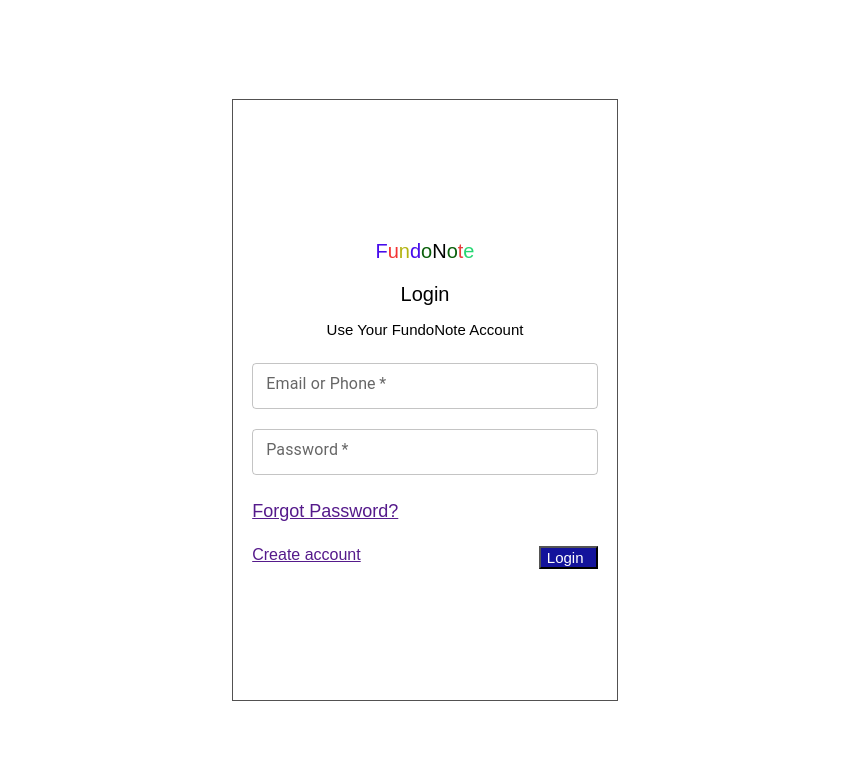
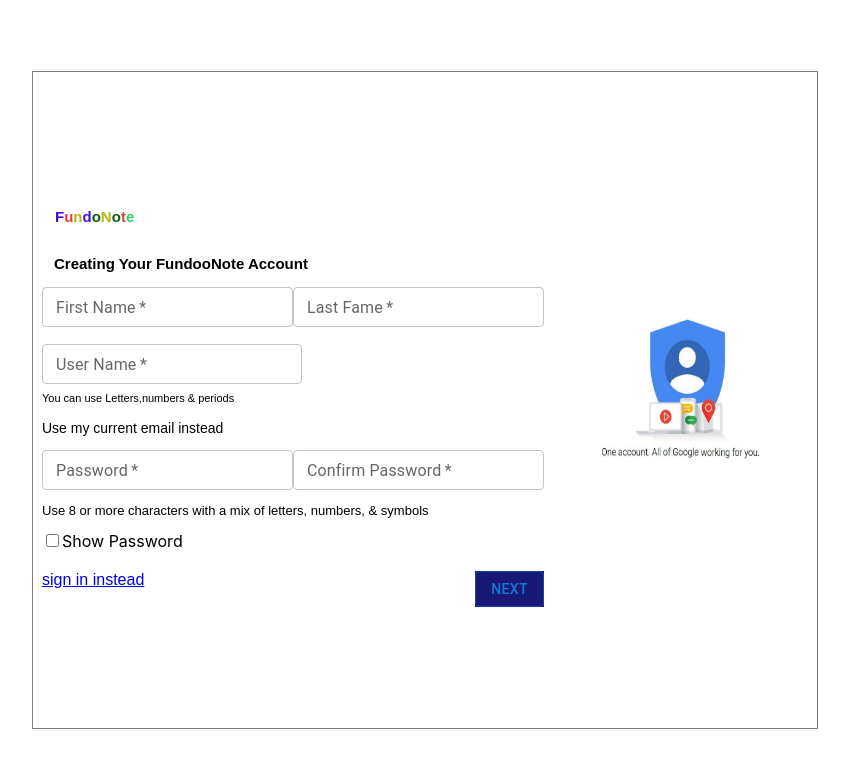
Before and after one commit to BridgeLab3341/React_FrontEnd_FundoNote, a React (Create React App) app in the folder fundonote_react/: page / in a window 1280 px wide. Shown: the top 768 px of the page, without its empty margins (215-1064 px from the left). Built offline with nearby package versions, Linux system fonts and the light colour scheme.

Commit message:
[soma]Add:Implemented Validations(Regex) for Signup Page.

```diff
--- a/fundonote_react/src/App.js
+++ b/fundonote_react/src/App.js
@@ -7,8 +7,8 @@
 function App() {
   return (
     <div className="App">
-      {/* <SignUp/> */}
-       <SignIn/>
+      <SignUp/>
+       {/* <SignIn/> */}
     </div>
   );
 }
--- a/fundonote_react/src/WebPages/Regex/Validations.jsx
+++ /dev/null
@@ -1,4 +0,0 @@
-export const validFirstName =new RegExp('^[A-Z]{1,}[A-Za-z]{3,}$');
-export const validLastName=new RegExp('^[A-Za-z]{1,}$');
-export const validEmail=new RegExp('[a-zA-Z0-9._:$!%-]+@[a-zA-Z0-9.-]+.[a-zA-Z]$');
-export const validPassword=new RegExp('^(?=.*?[A-Za-z])(?=.*?[0-9]).{8,}$');
--- a/fundonote_react/src/WebPages/SignInPage/SignIn.jsx
+++ b/fundonote_react/src/WebPages/SignInPage/SignIn.jsx
@@ -1,7 +1,9 @@
 import React, { useState } from "react";
 import './SignIn.css'
 import { Button, TextField } from "@mui/material";
-import { validEmail, validPassword } from "../Regex/Validations";
+const validEmail=new RegExp('[a-zA-Z0-9._:$!%-]+@[a-zA-Z0-9.-]+.[a-zA-Z]$');
+const validPassword=new RegExp('^(?=.*?[A-Za-z])(?=.*?[0-9]).{8,}$');
+
 
 function SignIn() {
 
--- a/fundonote_react/src/WebPages/SignUp.jsx
+++ b/fundonote_react/src/WebPages/SignUp.jsx
@@ -1,12 +1,95 @@
 import React,{useState} from "react";
 import './SignUp.css';
-import images from '../assets/SignUpImage.jpg';
-// import TextField from '@mui/material/TextField';
-// or
+import images from '../assets/SignUpImage.jpg'
 import { Button, TextField } from '@mui/material';
-//import { validFirstName,validLastName,validEmail,validPassword } from './WebPages/Regex/Validations';
+const validFirstName =new RegExp('^[A-Z]{1,}[A-Za-z]{3,}$');
+const validLastName=new RegExp('^[A-Za-z]{1,}$');
+const validEmail=new RegExp('[a-zA-Z0-9._:$!%-]+@[a-zA-Z0-9.-]+.[a-zA-Z]$');
+const validPassword=new RegExp('^(?=.*?[A-Za-z])(?=.*?[0-9]).{8,}$');
 
 function SignUp() {
+
+    const[data,setData]=useState({firstName:'',lastName:'',email:'',password:''});
+    const[validationObj,setvalidationObj]=useState({firstNameBorder:false,firstNameHelper:'',lastNameBorder:false,lastNameHelper:'',emailBorder: false, emailHelper: '', passBorder: false, passHelper:''})
+
+    const handleFirstName=(firstName)=>{
+        setData(prevState => (
+            {
+                ...prevState,
+                firstName:firstName.target.value
+            }
+        ))
+    }
+    const handleLastName=(lastName)=>{
+        setData(prevState =>(
+            {
+                ...prevState,
+                lastName:lastName.target.value
+            }
+        ))
+    }
+    const handleEmail=(email)=>{
+        setData(prevState=>(
+            {
+                ...prevState,
+                email:email.target.value
+            }
+        ))
+    }
+    const handlePassword=(password)=>{
+        setData(prevState=>(
+            {
+                ...prevState,
+                password:password.target.value
+            }
+        ))
+    }
+    console.log(data);
+
+    const verifySignUpData=()=>{
+        let checkFirstName=validFirstName.test(data.firstName)
+        let checkLastName=validLastName.test(data.lastName)
+        let checkEmail=validEmail.test(data.email)
+        let checkPass=validPassword.test(data.password)
+
+        if(checkFirstName === false){
+            setvalidationObj(prevState=>(
+                {
+                    ...prevState,
+                    firstNameBorder:true,
+                    firstNameHelper:'FirstName Should start with captial letter'
+                }
+            ))
+        }
+        if(checkLastName===false){
+            setvalidationObj(prevState=>(
+                {
+                    ...prevState,
+                    lastNameBorder:true,
+                    lastNameHelper:'LastName sholud contain one character atleast'
+                }
+            ))
+        }
+        if(checkEmail===false){
+            setvalidationObj(prevState=>(
+                {
+                    ...prevState,
+                    emailBorder:true,
+                    emailHelper:'Enter a valid email'
+                }
+            ))
+        }
+        if(checkPass===false){
+            setvalidationObj(prevState=>(
+                {
+                    ...prevState,
+                    passBorder:true,
+                    passHelper:'Password Sholud be atleast 8 characters'
+                }
+            ))
+        }
+    }
+
     return (
         <div className="signupPage">
             <div className="main">
@@ -28,15 +111,16 @@
                     <div className="content">
                         <div className="cname">
                             <div className="fNameBox">
-                            <TextField id="fName" label="First Name" variant="outlined" size="small" required/>
+                              <TextField id="fName" label="First Name" onChange={handleFirstName} error={validationObj.firstNameBorder} helperText={validationObj.firstNameHelper} variant="outlined" size="small" required/>
+
                         </div>
                             <div className="lNameBox">
-                                <TextField id="lName" label="Last Fame" variant="outlined" size="small" required/>
+                                <TextField id="lName" label="Last Fame" onChange={handleLastName} error={validationObj.lastNameBorder} helperText={validationObj.lastNameHelper} variant="outlined" size="small" required/>
                             </div>
                         </div>
                         <div className="cuser">
                             <div className="cuseremail">
-                                <TextField id="fuser" label="User Name" variant="outlined" size="small" required />
+                                <TextField id="fuser" label="User Name" onChange={handleEmail} error={validationObj.emailBorder} helperText={validationObj.emailHelper} variant="outlined" size="small" required />
                             </div>
                             <div>
                                 <span className="spanText">You can use Letters,numbers & periods</span>
@@ -47,7 +131,7 @@
                         </div>
                         <div className="cpass">
                             <div className="fpass">
-                                <TextField id="fPassword" label="Password" variant="outlined" size="small" required/>
+                                <TextField id="fPassword" label="Password" onChange={handlePassword} error={validationObj.passBorder} helperText={validationObj.passHelper} variant="outlined" size="small" required/>
                                 <TextField id="fconfPass" label="Confirm Password" variant="outlined" size="small" required />
                             </div>
                             <div>
@@ -67,7 +151,7 @@
                                 <a href="./SignIn.html">sign in instead</a>
                             </div>
                             <div className="button">
-                                <Button variant="outlined">Next</Button>
+                                <Button onClick={verifySignUpData} variant="outlined">Next</Button>
                             </div>
                         </div>
                     </div>
```
